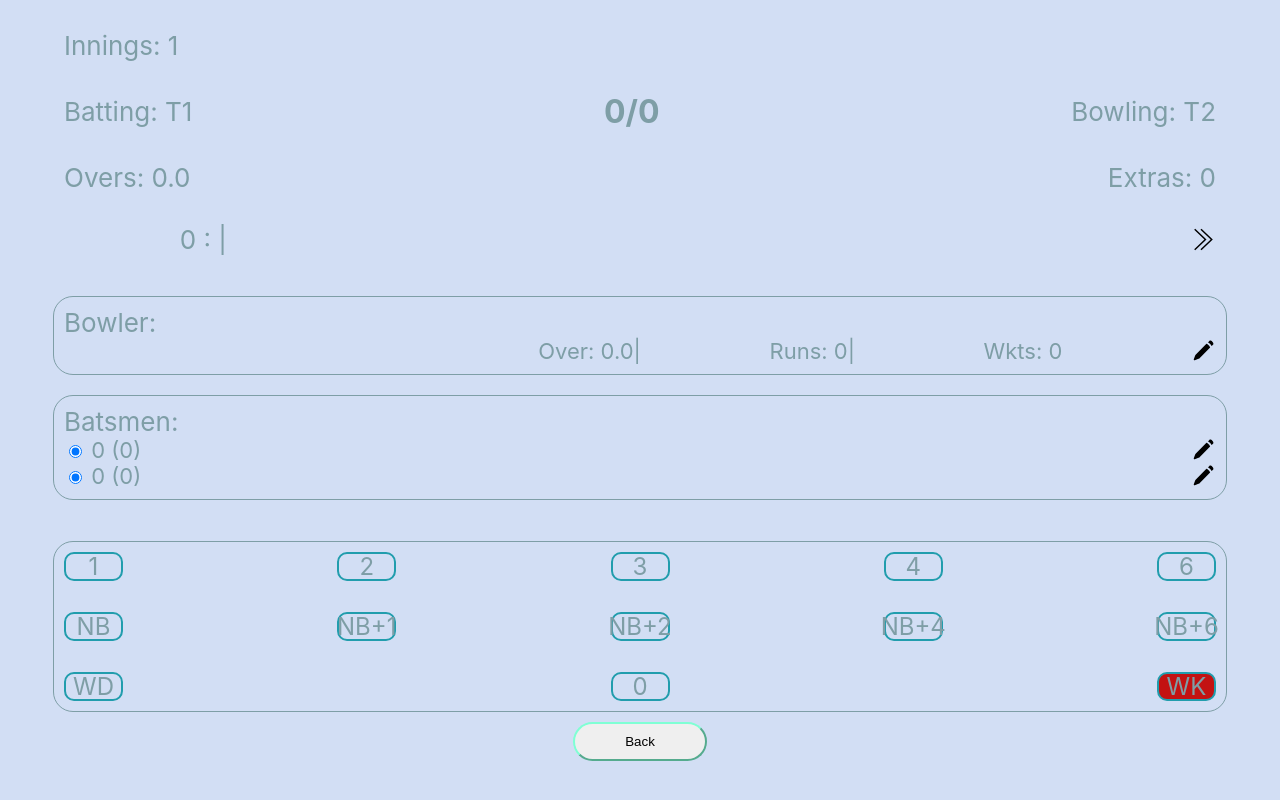
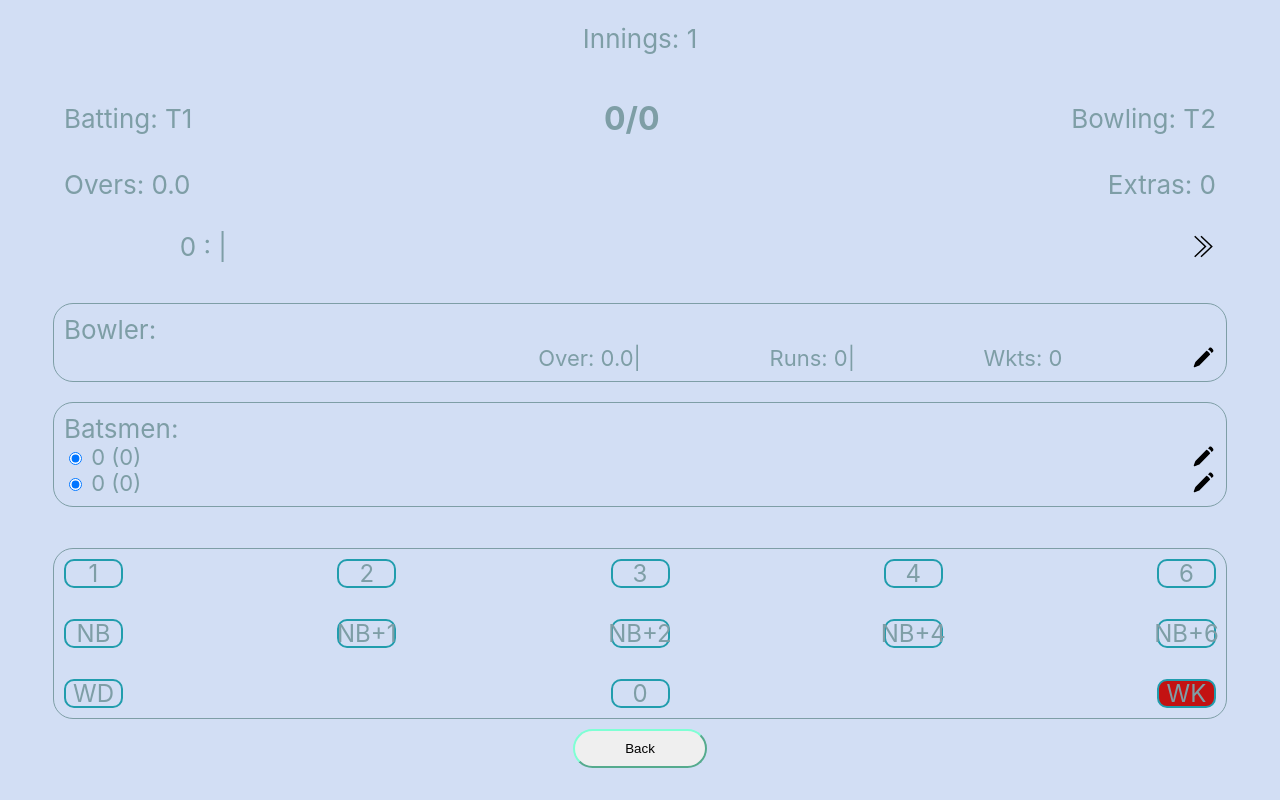
Before and after one commit to rughvi/indoorcricket, a React (Create React App) app: page /innings/1 in a window 1280 px wide. Built offline with nearby package versions, Linux system fonts and the light colour scheme; some icons are missing.

Commit message:
innings title center

```diff
--- a/src/Game/Innings.tsx
+++ b/src/Game/Innings.tsx
@@ -174,11 +174,8 @@ const Innings = () => {
 
     return (
         <div className="Form">
+            Innings: {inningsId}
             <div className="GameCard">
-                <div className="GameCard-header">
-                    <div>Innings: {inningsId}</div>
-                </div>
-                <br />
                 {(inningsId === "1") ?
                     <>
                         <div className="GameCard-header">
```
